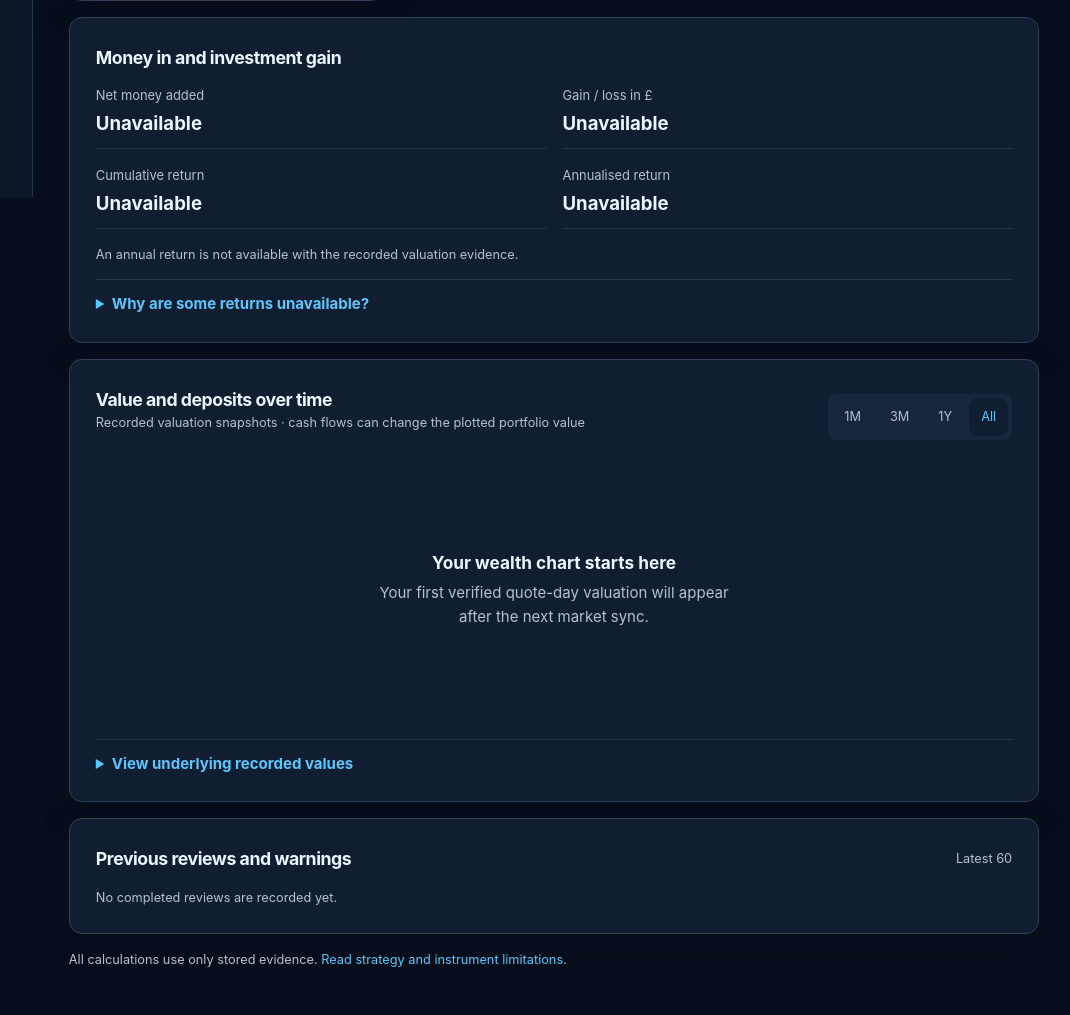
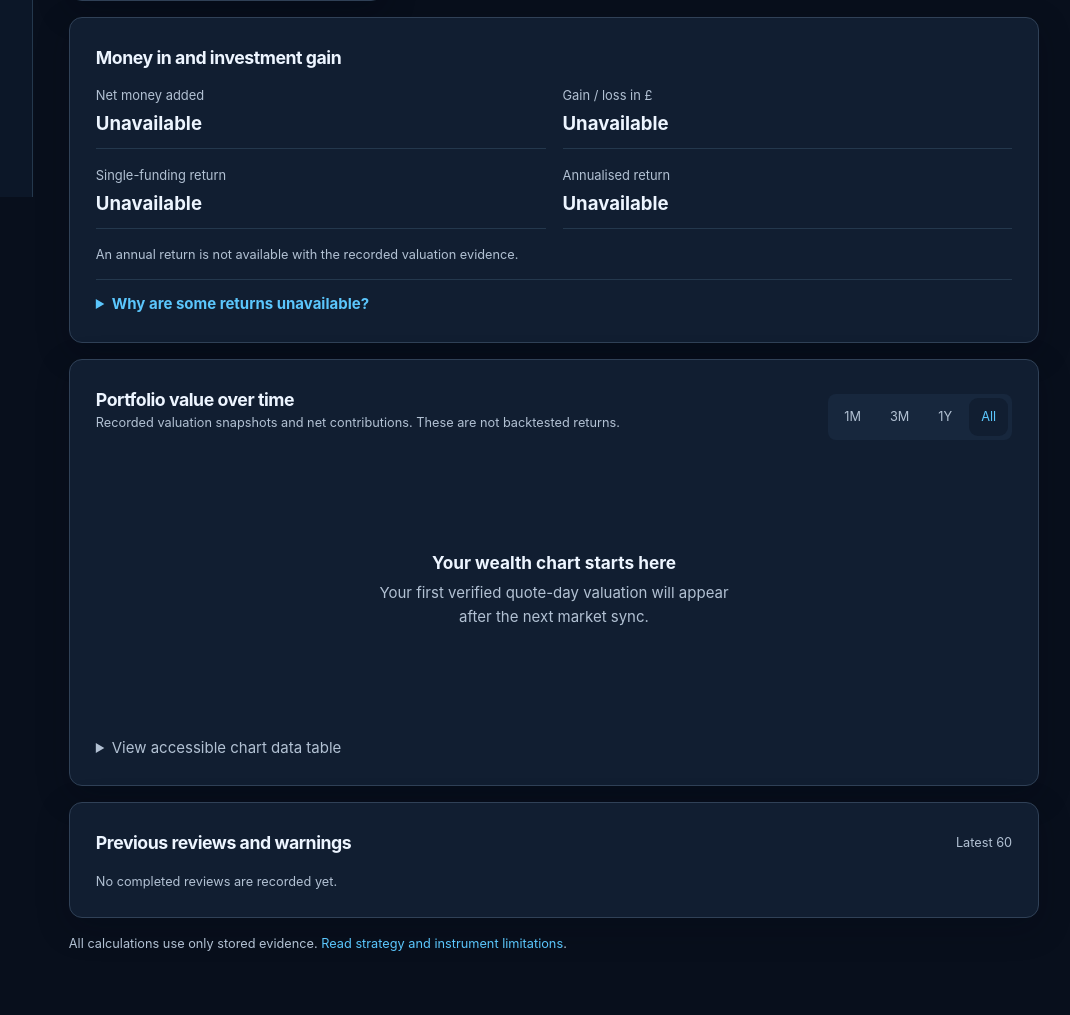
Before and after one commit to Ricas13/wealtharr_v2, a Django app: page /cockpit/history/ in a window 1280 px wide. Shown: the part 603-1618 px from the top of the page, without its empty margins (205-1275 px from the left). Run offline with Django 5.2, Linux system fonts and the light colour scheme; a user stored in the database is signed in; data comes from the database, SQL or seed files in the repository; tables that the repository leaves empty hold one stand-in row (values such as "Sample post"); data that the repository does not hold is empty; parts of the project's set-up code (start-up, migrations or seed data) failed here and were passed over.

Commit message:
feat(ui): reuse evidence-only chart and distinguish recorded historical executions

```diff
--- a/templates/history_cockpit.html
+++ b/templates/history_cockpit.html
@@ -22,7 +22,7 @@
     <div class="ck-stat-pairs">
       <div><span>Net money added</span><strong>{% if performance.net_contributed_gbp is not None %}£{{ performance.net_contributed_gbp|floatformat:'2g' }}{% else %}Unavailable{% endif %}</strong></div>
       <div><span>Gain / loss in £</span><strong>{% if performance.gain_gbp is not None %}£{{ performance.gain_gbp|floatformat:'2g' }}{% else %}Unavailable{% endif %}</strong></div>
-      <div><span>Cumulative return</span><strong>{% if performance.cumulative is not None %}{{ performance.cumulative|floatformat:2 }}%{% else %}Unavailable{% endif %}</strong></div>
+      <div><span>Single-funding return</span><strong>{% if performance.cumulative is not None %}{{ performance.cumulative|floatformat:2 }}%{% else %}Unavailable{% endif %}</strong></div>
       <div><span>Annualised return</span><strong>{% if performance.annual is not None %}{{ performance.annual|floatformat:2 }}%{% else %}Unavailable{% endif %}</strong></div>
     </div>
     <p class="ck-muted">
@@ -36,24 +36,7 @@
       <p class="ck-muted">GBP gain is an amount, not a percentage return. Quotes and balances are observations, not executable prices.</p>
     </details>
   </section>
-  <section class="panel ck-card ck-chart-panel" aria-labelledby="history-chart-title">
-    <div class="ck-section-head"><div><h2 id="history-chart-title">Value and deposits over time</h2>
-      <p class="ck-muted">Recorded valuation snapshots · cash flows can change the plotted portfolio value</p></div>
-      <div class="chart-controls" role="group" aria-label="Chart period">
-        <button type="button" class="chip" data-range="1m" aria-pressed="false">1M</button>
-        <button type="button" class="chip" data-range="3m" aria-pressed="false">3M</button>
-        <button type="button" class="chip" data-range="1y" aria-pressed="false">1Y</button>
-        <button type="button" class="chip selected" data-range="all" aria-pressed="true">All</button>
-      </div>
-    </div>
-    <div id="wealth-chart" class="wealth-chart" role="group" aria-label="Recorded GBP portfolio valuations, not total returns"></div>
-    {{ performance.chart|json_script:'wealth-chart-points' }}
-    <details class="ck-disclosure-inline"><summary>View underlying recorded values</summary>
-      <div class="table-scroll"><table class="data-table"><thead><tr><th>Date</th><th>Portfolio value (£)</th><th>Net money added (£)</th></tr></thead>
-      <tbody>{% for point in performance.chart %}<tr><td>{{ point.date }}</td><td>{{ point.value }}</td><td>{{ point.contributed }}</td></tr>
-      {% empty %}<tr><td colspan="3">No completed valuation snapshots yet. The chart will start after source-backed prices are recorded.</td></tr>{% endfor %}</tbody></table></div>
-    </details>
-  </section>
+  {% include 'partials/performance_chart.html' with chart_points=performance.chart %}
   <section class="panel ck-card" aria-labelledby="reviews-title">
     <div class="ck-section-head"><h2 id="reviews-title">Previous reviews and warnings</h2><span class="ck-muted">Latest 60</span></div>
     <ol class="ck-history ck-timeline">
@@ -62,6 +45,11 @@
           <h3>{{ record.title }}</h3>
           <time datetime="{{ record.date|date:'Y-m-d' }}" class="ck-muted">{{ record.date|date:'j M Y' }}</time></div>
           <span class="ck-muted">{{ record.outcome }} · {{ record.kind|title }}</span>
+          {% if record.executed_on %}
+            <p class="ck-history-confirmed">Actual fills recorded on {{ record.executed_on|date:'j M Y' }}.
+              <a href="{% url 'cockpit_ledger' %}">See ledger for actual quantities, prices and fees</a>.
+              Old recommendations are never current instructions.</p>
+          {% endif %}
           <details><summary>Read recorded explanation{% if record.has_proposals %} and historical proposal{% endif %}</summary>
             <p>{{ record.message }}</p>
             <p class="ck-muted">A historical review is not permission to execute old trade quantities. Use Today for your current action.</p>
```
